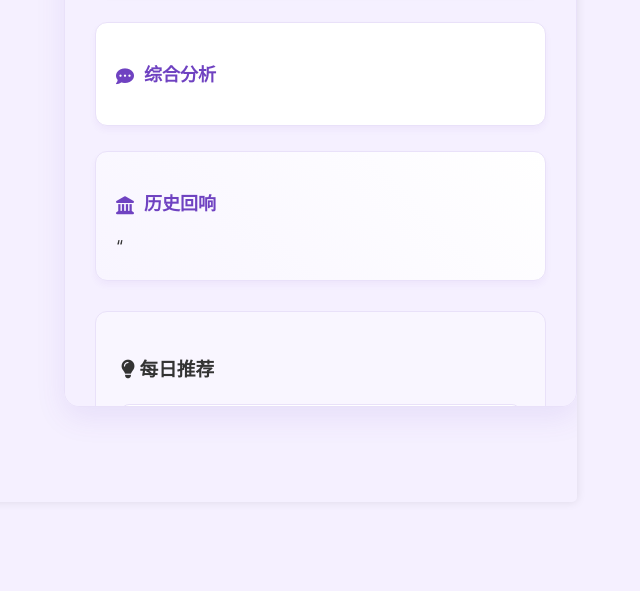
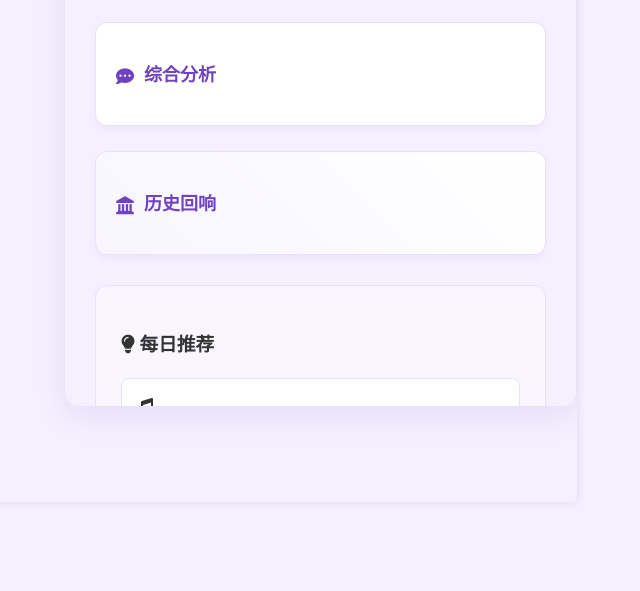
Before and after one commit to c0ffee-milk/Inksoul, a Flask app: template templates/diary_detail.html in a window 1280 px wide. Shown: the part 1180-1771 px from the top of the page, without its empty margins (575-1215 px from the left). Run offline with Flask 3, Linux system fonts and the light colour scheme; the template is opened without the code that fills it, so the values that code supplies are empty; some libraries are stand-ins or nearby versions.

Commit message:
历史回响引号去除

```diff
--- a/templates/diary_detail.html
+++ b/templates/diary_detail.html
@@ -91,8 +91,9 @@
                 <div class="report-card historical-card">
                     <h3><i class="fas fa-landmark"></i> 历史回响</h3>
                     <div class="history-content">
-                        <div class="quote-mark">“</div>
+
                         {{ analysis.history_moment }}
+
                     </div>
                 </div>
             </div>
```
